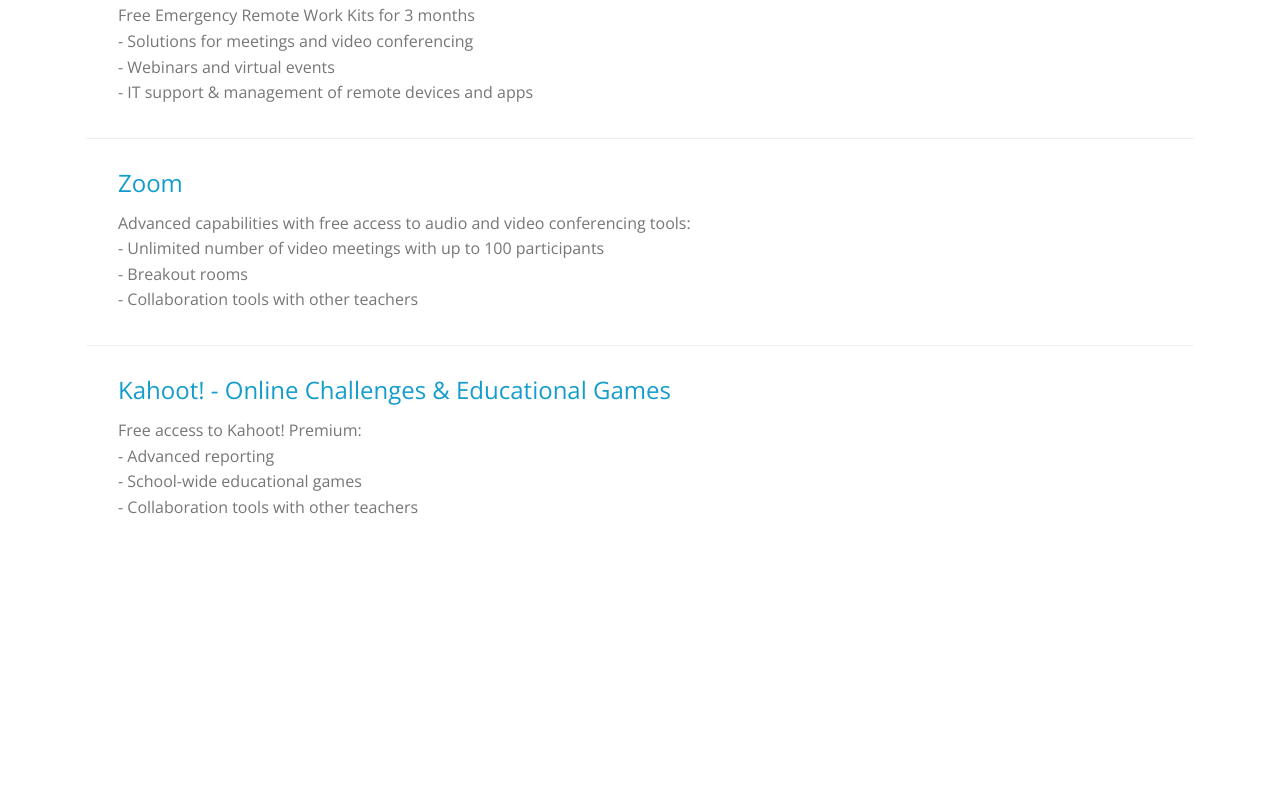
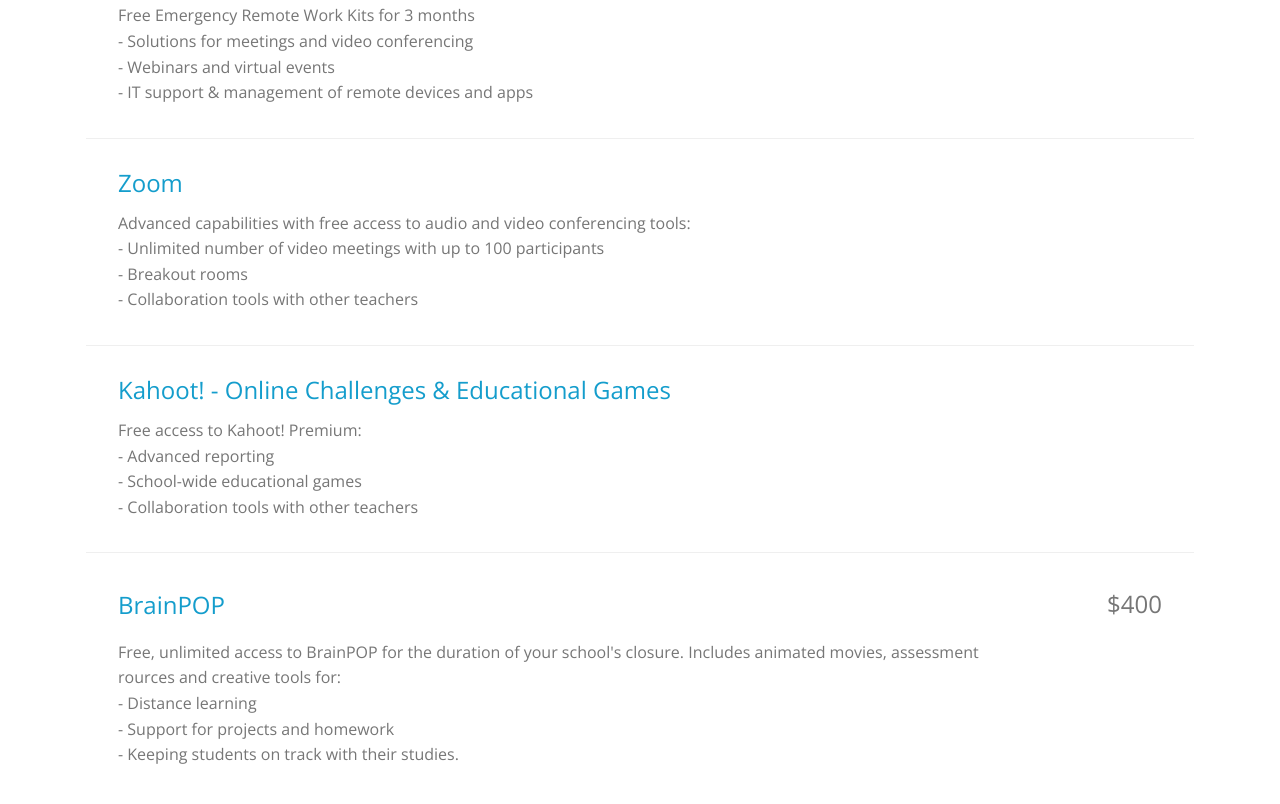
Before and after one commit to SDCOE/covid19, a plain HTML site: page index.html in a window 1280 px wide. Shown: the part 1128-1932 px from the top of the page. Before the commit the page ends 1770 px from the top, so only its background shows below. Drawn offline with nearby package versions, Linux system fonts and the light colour scheme.

Commit message:
added brainpop

```diff
--- a/index.html
+++ b/index.html
@@ -53,7 +53,7 @@
     </nav>
 </section>
 
-<section class="engine"><a href="https://mobirise.info/w">free html5 templates</a></section><section class="mbr-section content4 cid-rQjmKRJIAM" id="content4-8">
+<section class="engine"><a href="https://mobirise.info/i">site creation software</a></section><section class="mbr-section content4 cid-rQjmKRJIAM" id="content4-8">
 
 
 
@@ -184,7 +184,22 @@
                 </div>
             </div>
             <!--Card-7-->
-
+            <div class="card px-3 col-12">
+                <div class="card-wrapper media-container-row media-container-row">
+                    <div class="card-box">
+                        <div class="top-line pb-3">
+                            <h4 class="card-title mbr-fonts-style display-5">
+                                <a href="https://educators.brainpop.com/2020/02/19/free-brainpop-access-for-schools-affected-by-the-corona-virus/" target="_blank">BrainPOP</a></h4>
+                            <p class="mbr-text cost mbr-fonts-style m-0 display-5">
+                                $400
+                            </p>
+                        </div>
+                        <div class="bottom-line">
+                            <p class="mbr-text mbr-fonts-style m-0 b-descr display-7">Free, unlimited access to BrainPOP for the duration of your school's closure. Includes animated movies, assessment rources and creative tools for:<br>- Distance learning<br>- Support for projects and homework<br>- Keeping students on track with their studies.</p>
+                        </div>
+                    </div>
+                </div>
+            </div>
             <!--Card-8-->
 
             <!--Card-9-->
```
Also changed, not shown: 1 other file.
